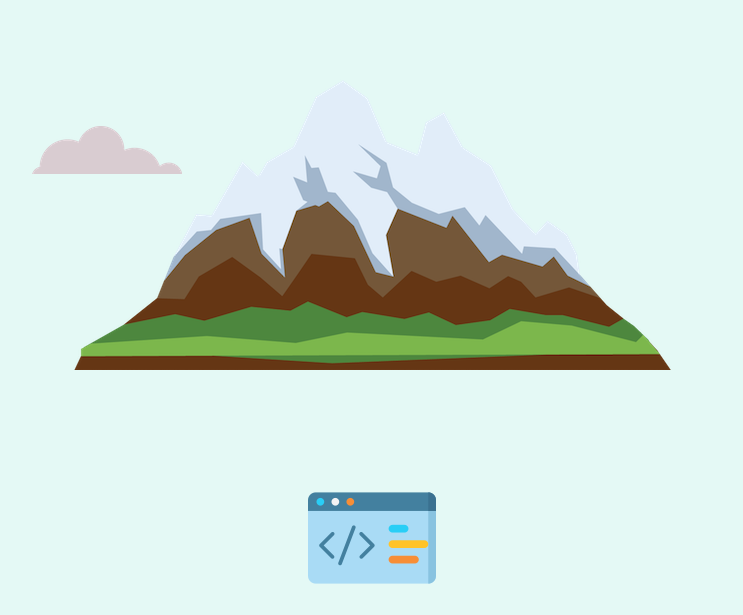
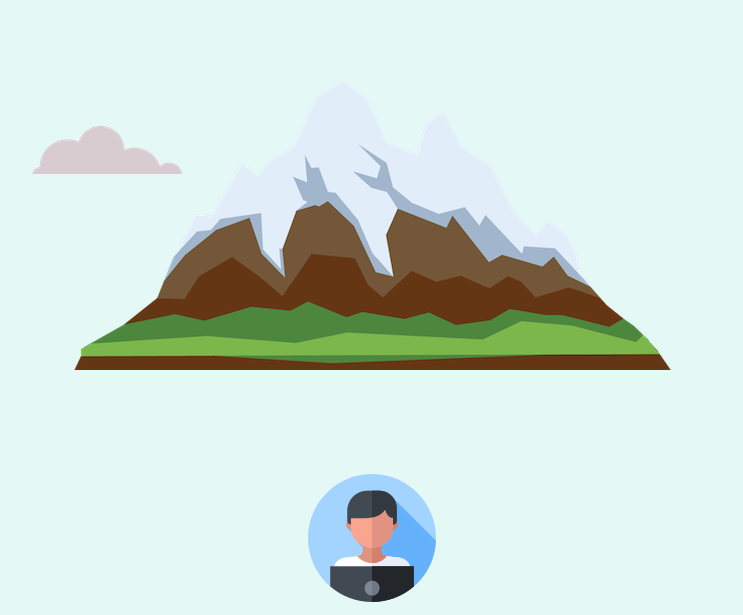
Before and after one commit to alloydm/cv, a plain HTML site: page index.html in a window 1280 px wide. Shown: the part 185-800 px from the top of the page, without its empty margins (268-1011 px from the left). Drawn offline with Linux system fonts and the light colour scheme.

Commit message:
Update index.html

```diff
--- a/index.html
+++ b/index.html
@@ -19,7 +19,7 @@
 </div>
 <div class="middle-container">
   <div class="profile">
-    <img class ="code" src="code.png" alt="profile">
+    <img class ="code" src="user.png" alt="profile">
     <h2>Hello.</h2>
     <p>I'm Alloyd Savio Mendonca , Welcome to my website , I was not always a CS geek</p><p>
      but my engineering has changed me and now here I am presenting you my Personal Website.</p>
```
